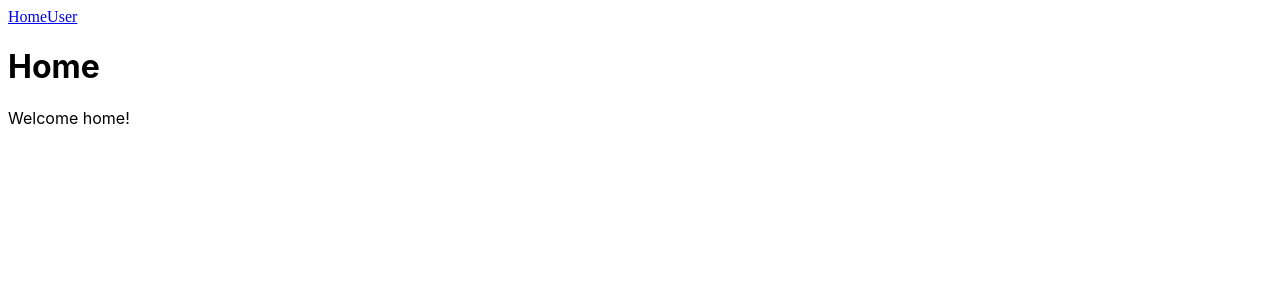
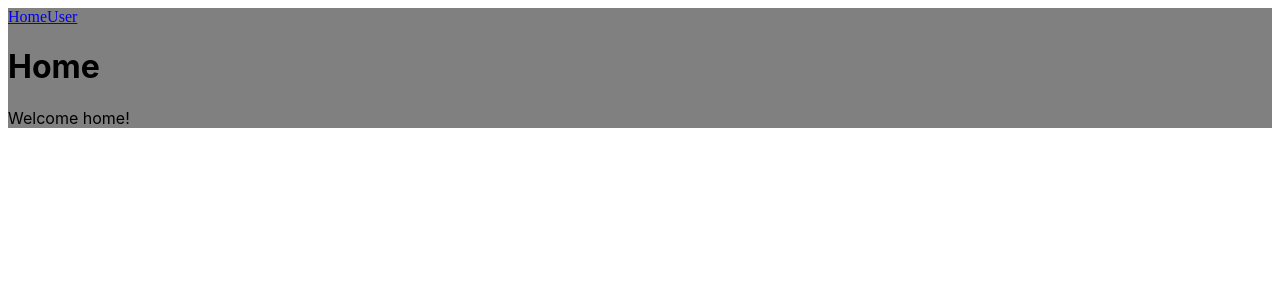
Before and after one commit to githubala/-practice, a React (Create React App) app: page / in a window 1280 px wide. Shown: the top 300 px of the page. Built offline with nearby package versions, Linux system fonts and the light colour scheme.

Commit message:
app bg color changes

```diff
--- a/src/App.js
+++ b/src/App.js
@@ -7,7 +7,7 @@ import Notfound from './components/Notfound';
 export default function App() {
   let id = '123';
   return (
-    <div>
+    <div className='AppClr'>
       <BrowserRouter>
         <Link to="/">Home</Link>
         <Link to={`/User/${id}`}>User</Link>
--- a/src/style.css
+++ b/src/style.css
@@ -3,3 +3,6 @@ p {
   font-family: -apple-system, BlinkMacSystemFont, 'Segoe UI', Roboto, Oxygen,
     Ubuntu, Cantarell, 'Open Sans', 'Helvetica Neue', sans-serif;
 }
+.AppClr{
+  background-color: grey;
+}
```
Also changed, not shown: package.json (+12 -0 lines), 1 other file (tests, documents, lock files or other folders).
